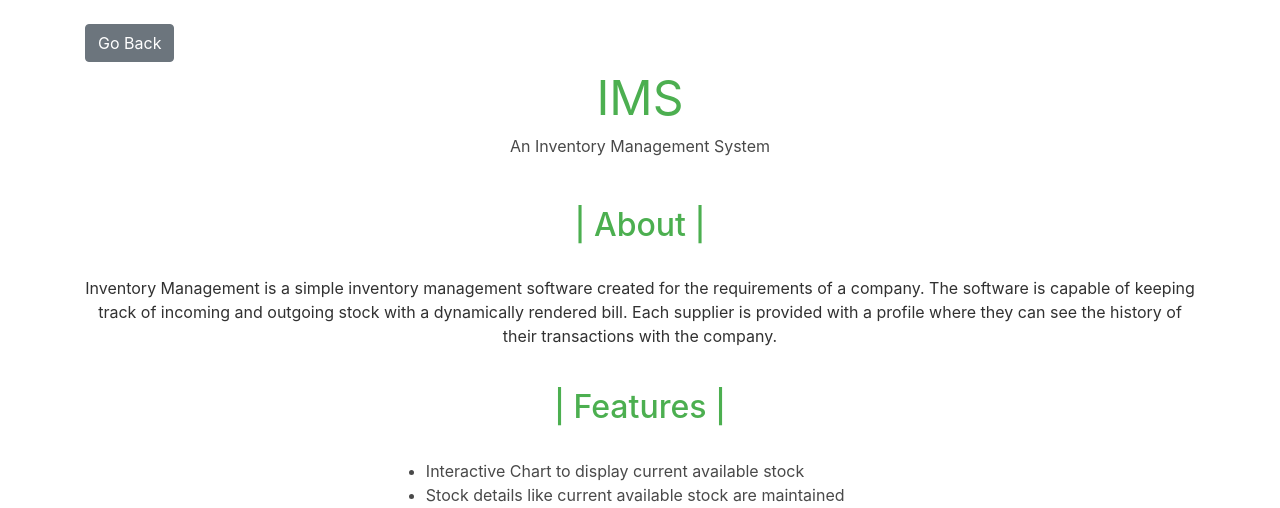
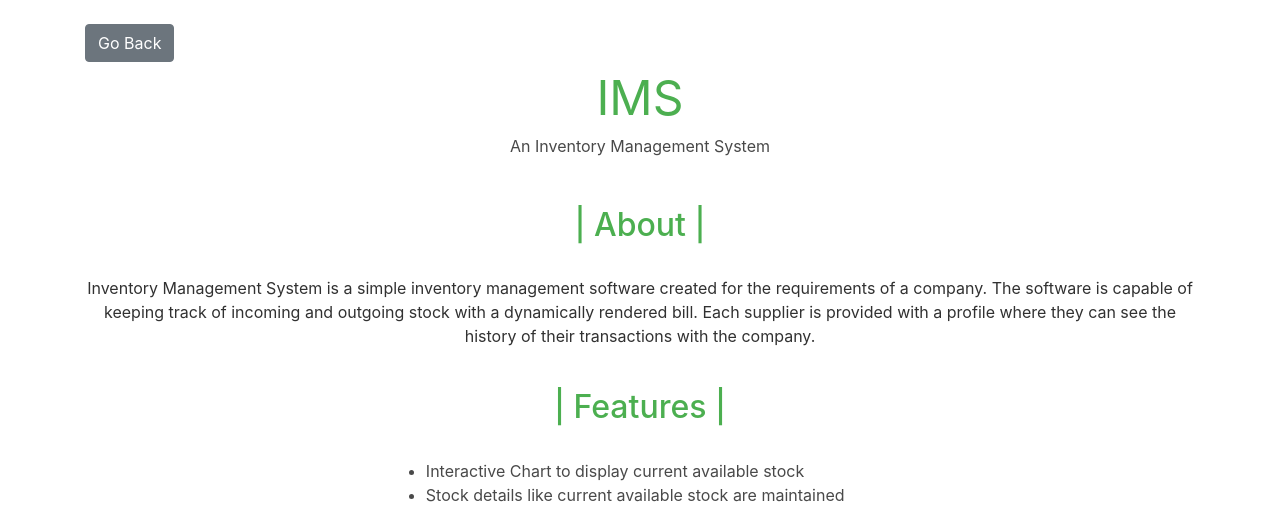
Before and after one commit to ann22120670/devops_project, a Django app: page /about/ in a window 1280 px wide. Shown: the top 508 px of the page. Run offline with Django 3.2, Linux system fonts and the light colour scheme; some libraries are stand-ins or nearby versions.

Commit message:
changesmade

```diff
--- a/homepage/templates/about.html
+++ b/homepage/templates/about.html
@@ -18,7 +18,7 @@
     <div class="align-middle">
         <h2 style="color:#4caf50">| About |</h3> <br>
             <p>
-                Inventory Management is a simple inventory management software created for the requirements of a company.
+                Inventory Management System is a simple inventory management software created for the requirements of a company.
                 The software is capable of keeping track of incoming and outgoing stock with a dynamically rendered bill.
                 Each supplier is provided with a profile where they can see the history of their transactions with the company.
             </p>
```
